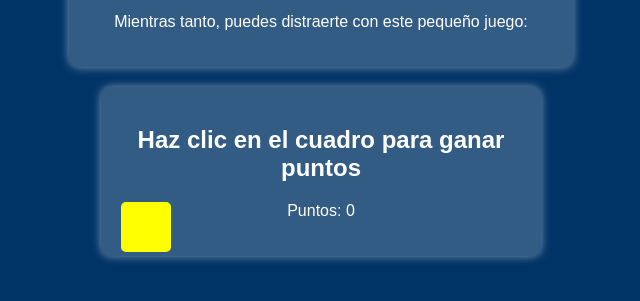
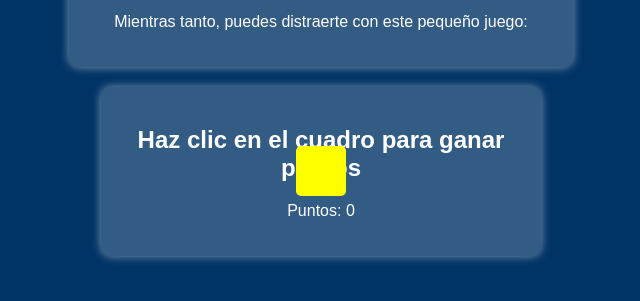
Before and after one commit to GaToPhArDo/exalumnos.jpvg, a plain HTML site: page index.html in a window 1280 px wide. Shown: the part 333-634 px from the top of the page, without its empty margins (319-959 px from the left). Drawn offline with Linux system fonts and the light colour scheme.

Commit message:
Update style.css 6.5

```diff
--- a/style.css
+++ b/style.css
@@ -43,8 +43,11 @@ footer {
 .target {
     width: 50px;
     height: 50px;
-    background-color: yellow; /* Cambiado a amarillo */
+    background-color: yellow; /* Ahora amarillo */
     position: absolute;
     cursor: pointer;
     border-radius: 5px;
+    top: 50%; /* Centrado verticalmente */
+    left: 50%; /* Centrado horizontalmente */
+    transform: translate(-50%, -50%); /* Ajusta la posición al centro */
 }
```
